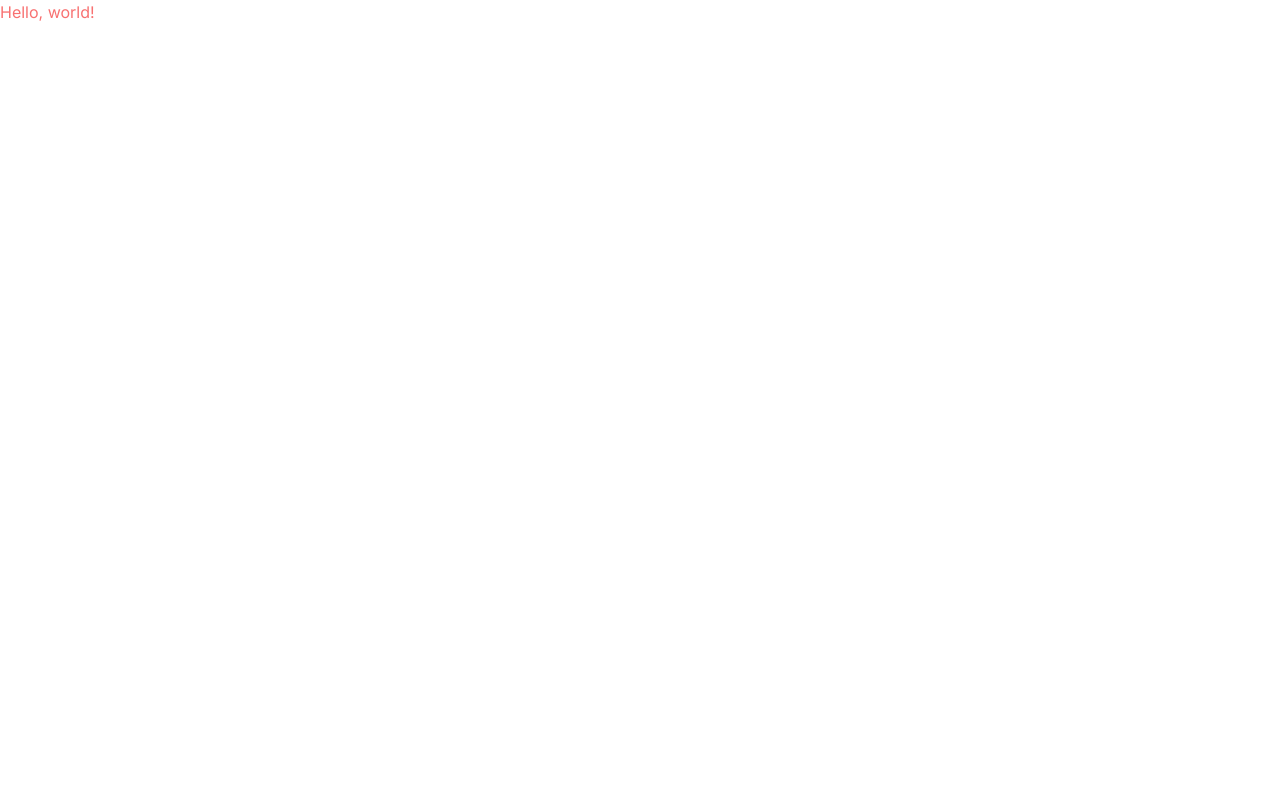
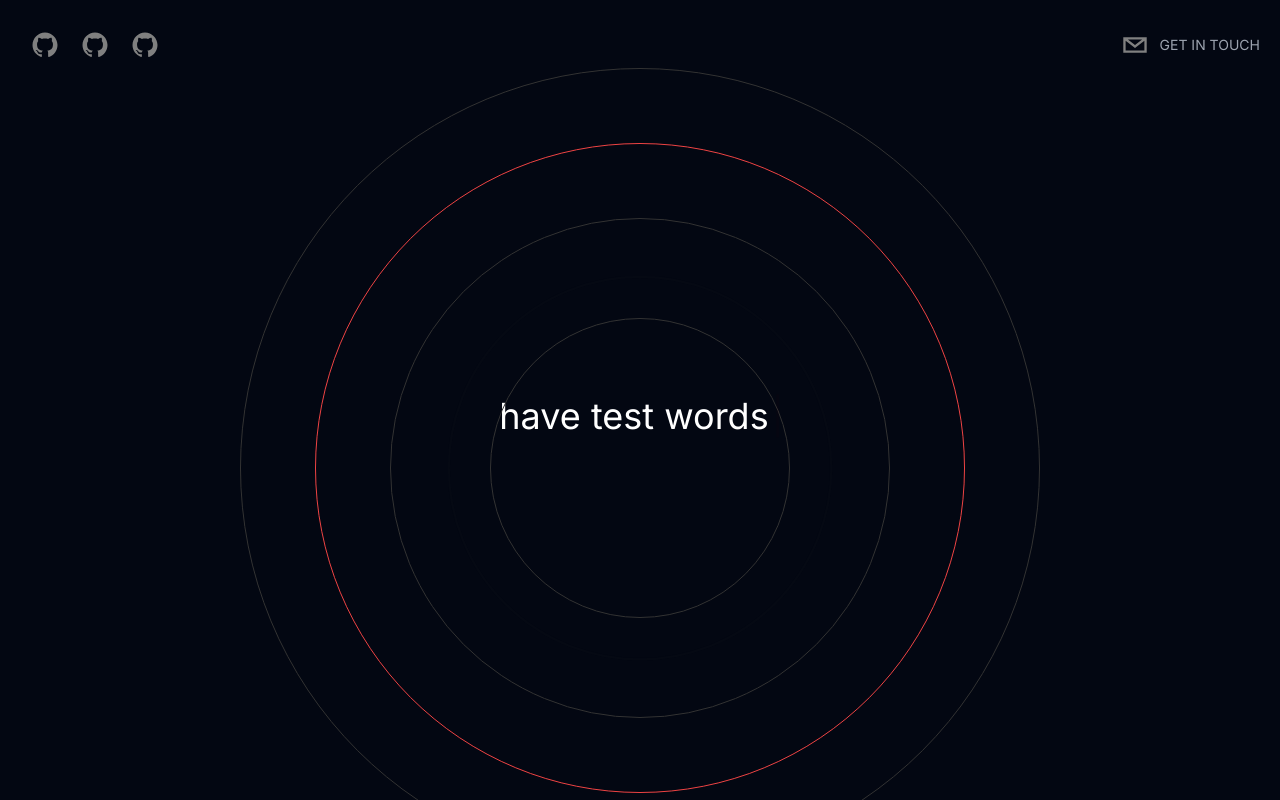
Before and after one commit to Priyansh-commits-3005/portfolio-website, a Next.js app: page / in a window 1280 px wide. Built offline with nearby package versions, Linux system fonts and the light colour scheme.

Commit message:
added hero , bcg , header componenets

```diff
--- a/app/page.tsx
+++ b/app/page.tsx
@@ -1,7 +1,22 @@
+import Header from "@/components/Header";
+import Hero from "@/components/Hero";
+
 export default function Home() {
   return (
-    <div>
-      <h1 className=" text-red-400">Hello, world!</h1>
+    <div className=" bg-gray-950 text-white h-screen snap-y snap-mandatory overflow-scroll z-0">
+      <title>Priyansh's portfolio</title>
+
+      <Header />
+
+      {/* hero */}
+      <section id="hero" className="snap-center">
+        <Hero />
+      </section>
+      {/* about*/}
+      {/* experience */}
+      {/* skills */}
+      {/* projects */}
+      {/* contact me */}
     </div>
   );
 }
--- /dev/null
+++ b/components/BackgroundCircles.tsx
@@ -0,0 +1,22 @@
+import React from "react";
+import { motion } from "framer-motion";
+
+export default function BackgroundCircles() {
+  return (
+    <motion.div
+      initial={{ opacity: 0 }}
+      animate={{
+        opacity: [0.1, 0.2, 0.4, 0.8, 0.1, 1.0],
+        scale: [1, 2, 2, 3, 1],
+      }}
+      transition={{ duration: 2.5 }}
+      className=" relative flex justify-center items-center"
+    >
+      <div className=" absolute border border-[#333333] rounded-full h-[200px] w-[200px] mt-52 animate-ping" />
+      <div className="border border-[#333333] rounded-full h-[300px] w-[300px] mt-52 absolute" />
+      <div className="border border-[#333333] rounded-full h-[500px] w-[500px] mt-52 absolute" />
+      <div className="border border-red-500 rounded-full h-[650px] w-[650px] mt-52 absolute animtate-pulse" />
+      <div className="border border-[#333333] rounded-full h-[800px] w-[800px] mt-52 absolute" />
+    </motion.div>
+  );
+}
--- /dev/null
+++ b/components/Header.tsx
@@ -0,0 +1,70 @@
+"use client";
+
+import React from "react";
+import { SocialIcon } from "react-social-icons";
+import { motion } from "framer-motion";
+
+export default function Header() {
+  return (
+    <header className=" sticky top-0 flex items-start justify-between max-w-7xl mx-auto z-20 p-5 xl:items-center">
+      <motion.div
+        initial={{
+          x: -500,
+          opacity: 0,
+          scale: 0.5,
+        }}
+        animate={{
+          x: 0,
+          opacity: 1,
+          scale: 1,
+        }}
+        transition={{ duration: 1 }}
+        className=" flex flex-row items-center"
+      >
+        {/* social icons*/}
+        <SocialIcon
+          url="https://github.com/Priyansh-commits-3005"
+          fgColor="grey"
+          bgColor="transparent"
+        />
+        <SocialIcon
+          url="https://github.com/Priyansh-commits-3005"
+          fgColor="grey"
+          bgColor="transparent"
+        />
+        <SocialIcon
+          url="https://github.com/Priyansh-commits-3005"
+          fgColor="grey"
+          bgColor="transparent"
+        />
+      </motion.div>
+      {/*for email*/}
+      <motion.div
+        initial={{
+          x: 500,
+          opacity: 0,
+          scale: 0.5,
+        }}
+        animate={{
+          x: 0,
+          opacity: 1,
+          scale: 1,
+        }}
+        transition={{ duration: 1 }}
+        className=" flex flex-row items-center text-gray-400 cursor-pointer"
+      >
+        <SocialIcon
+          url=""
+          network="email"
+          className=" cursor-pointer"
+          fgColor="grey"
+          bgColor="transparent"
+        />
+
+        <p className=" uppercase hidden md:inline-flex text-sm text-gray-400">
+          get in touch
+        </p>
+      </motion.div>
+    </header>
+  );
+}
--- /dev/null
+++ b/components/Hero.tsx
@@ -0,0 +1,20 @@
+"use client";
+
+import { useTypewriter, Cursor } from "react-simple-typewriter";
+import BackgroundCircles from "./BackgroundCircles";
+export default function Hero() {
+  const [text, count] = useTypewriter({
+    words: ["hi", "have test words", " for now"],
+    loop: true,
+    delaySpeed: 2000,
+  });
+  return (
+    <div className=" h-screen flex flex-col space-y-8 items-center justify-center text-center text-4xl overflow-hidden">
+      <BackgroundCircles />
+      <h1>
+        <span>{text}</span>
+        <Cursor cursorColor="#ff0000" />
+      </h1>
+    </div>
+  );
+}
--- a/package.json
+++ b/package.json
@@ -9,9 +9,12 @@
     "lint": "next lint"
   },
   "dependencies": {
+    "framer-motion": "^10.16.4",
     "next": "13.5.6",
     "react": "^18",
-    "react-dom": "^18"
+    "react-dom": "^18",
+    "react-simple-typewriter": "^5.0.1",
+    "react-social-icons": "^6.4.0"
   },
   "devDependencies": {
     "@types/node": "^20",
```
Also changed, not shown: app/layout.tsx (+9 -9 lines), 1 other file (tests, documents, lock files or other folders).
